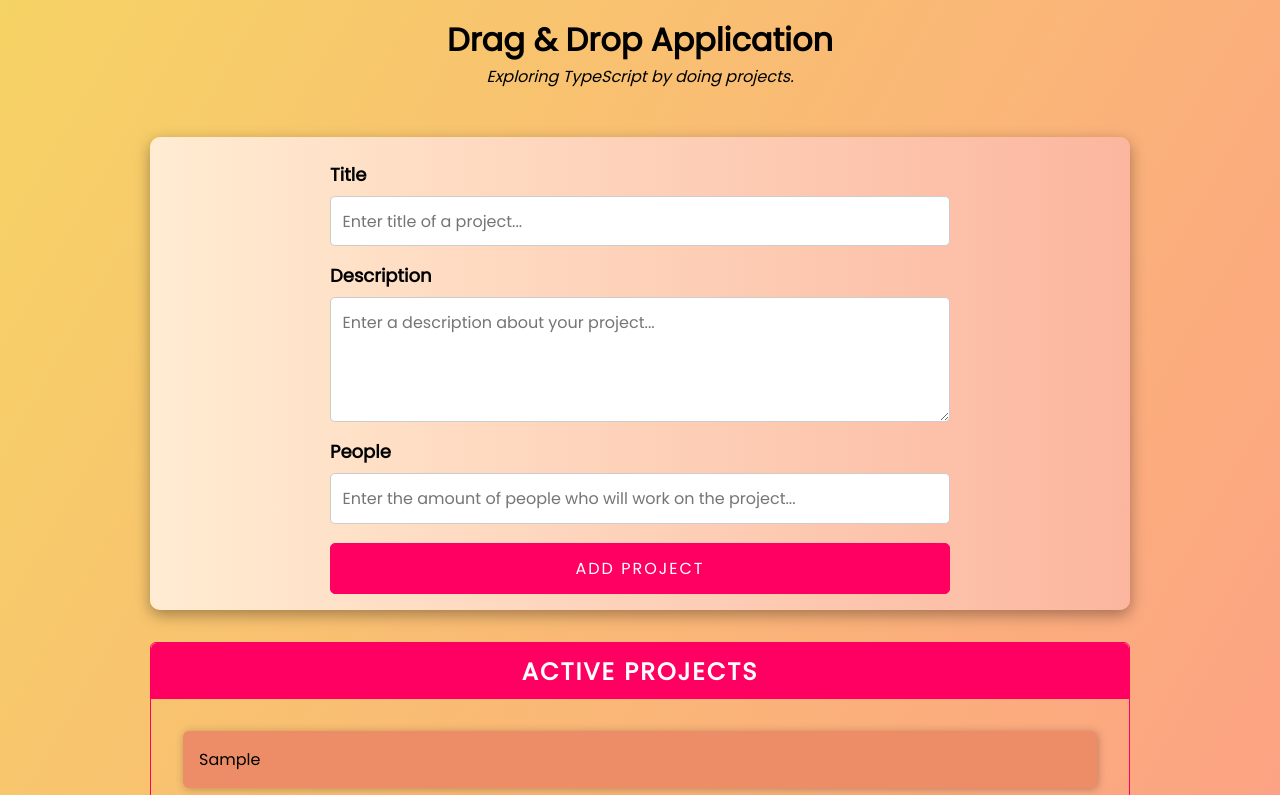
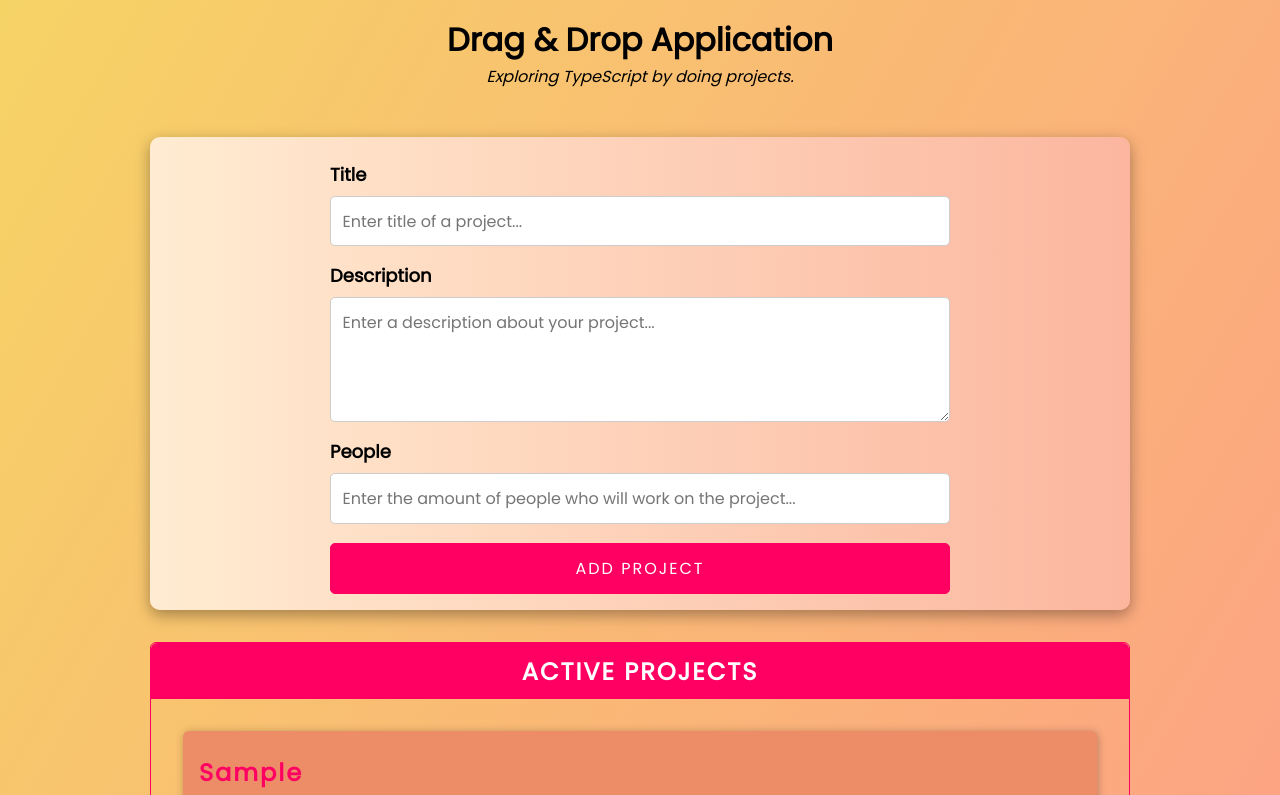
Before and after one commit to isabella-projects/drag-and-drop, a website built with Vite: page index.html in a window 1280 px wide. Both pictures are taken after typing "Sample", "Sample", "5" into the empty fields and a click on the button "ADD PROJECT". Shown: the top 795 px of the page. Built offline with nearby package versions, Linux system fonts and the light colour scheme.

Commit message:
Separate class for rendering project items & getter for assignees

```diff
--- a/index.html
+++ b/index.html
@@ -41,7 +41,11 @@
         </template>
 
         <template id="single-project">
-            <li></li>
+            <li>
+                <h2></h2>
+                <h3></h3>
+                <p></p>
+            </li>
         </template>
 
         <template id="project-list">
--- a/src/modules/Project.ts
+++ b/src/modules/Project.ts
@@ -94,6 +94,34 @@ export class ProjectInput extends Component<HTMLDivElement, HTMLFormElement> {
     }
 }
 
+export class ProjectItem extends Component<HTMLUListElement, HTMLLIElement> {
+    private project: Project;
+
+    get persons() {
+        if (this.project.people === 1) {
+            return '1 person';
+        } else {
+            return `${this.project.people} persons`;
+        }
+    }
+
+    constructor(hostId: string, project: Project) {
+        super('single-project', hostId, false, project.id);
+        this.project = project;
+
+        this.configure();
+        this.renderContent();
+    }
+
+    configure() {}
+
+    renderContent() {
+        this.element.querySelector('h2')!.textContent = this.project.title;
+        this.element.querySelector('h3')!.textContent = this.persons + ' assigned to this project.';
+        this.element.querySelector('p')!.textContent = this.project.description;
+    }
+}
+
 export class ProjectList extends Component<HTMLDivElement, HTMLElement> {
     assignedProjects: Project[];
 
@@ -135,18 +163,17 @@ export class ProjectList extends Component<HTMLDivElement, HTMLElement> {
         listEl.innerHTML = '';
 
         this.assignedProjects.forEach((projectItem, index) => {
-            const listItem = document.createElement('li');
-            listItem.textContent = projectItem.title;
+            const listItem = new ProjectItem(this.element.id, projectItem);
 
             if (this.type === 'active' && index !== lastChildIndex) {
-                listItem.classList.add('visible');
+                listItem.element.classList.add('visible');
             }
 
-            listEl.appendChild(listItem);
+            listEl.appendChild(listItem.element);
 
             if (this.type === 'active' && index === lastChildIndex) {
                 setTimeout(() => {
-                    listItem.classList.add('visible');
+                    listItem.element.classList.add('visible');
                 }, 100);
             }
         });
```
